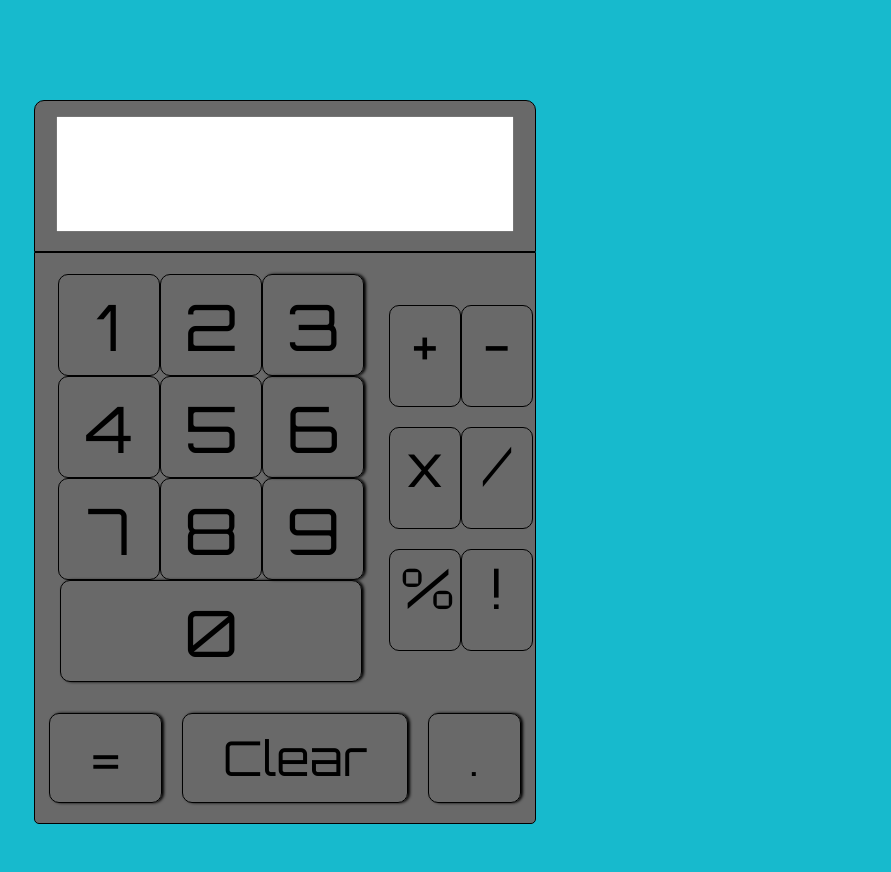
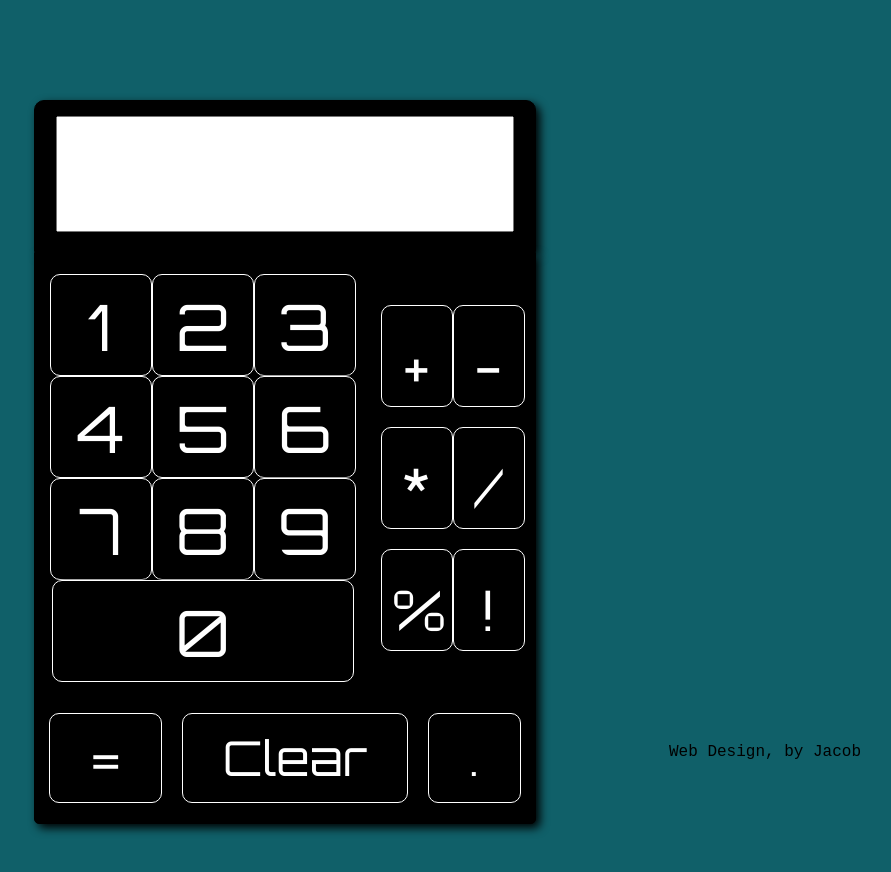
Before and after one commit to solidstatejake/Calculator, a plain HTML site: page index.html in a window 1280 px wide. Shown: the whole page, without its empty margins (355-1246 px from the left). Drawn offline with Linux system fonts and the light colour scheme.

Commit message:
Finish project.

```diff
--- a/calculator.js
+++ b/calculator.js
@@ -1,5 +1,24 @@
 const body = document.querySelector("#calculator-body-container"), numbers_container = document.querySelector("#numbers-container"), operators_container = document.querySelector("#operators-container"),
-equal_clear_decimalpoint = document.querySelector("#equal-clear-container");
+equal_clear_decimalpoint = document.querySelector("#equal-clear-container"),
+calculator_screen = document.querySelector(".screen");
+
+function clearScreen(){
+  calculator_screen.value = "";
+}
+
+function evaluateScreen(){
+  calculator_screen.value = eval(calculator_screen.value);
+}
+
+function factorial(argument){
+  let factorial = 1, count = 0;
+
+  for(let i = 0; i < argument; i++){
+    factorial *= argument - i;
+    console.log(factorial, argument);
+  }
+  return factorial;
+}
 
 // Create number buttons
 for(let i = 1; i <= 10; i++){
@@ -14,6 +33,10 @@ for(let i = 1; i <= 10; i++){
   i === 10 ?  //If 10, replace with 0 and make button larger.
     (button.style.width = "300px", number.textContent = "0") : button.style.width = "100px";
 
+  button.addEventListener("click", ()=>{
+    console.log(number.textContent);
+    calculator_screen.value += `${number.textContent}`;
+  })
 
   button.appendChild(number);
   numbers_container.appendChild(button);
@@ -35,7 +58,7 @@ for(let i = 0; i < 6; i++){
       operator.textContent = "-";
       break;
     case 2:
-      operator.textContent = "x";
+      operator.textContent = "*";
       break;
     case 3:
       operator.textContent = "/";
@@ -47,6 +70,10 @@ for(let i = 0; i < 6; i++){
       operator.textContent = "!";
       break;
   }
+
+  button.addEventListener("click", ()=>{
+    calculator_screen.value += operator.textContent;
+  })
 
   button.appendChild(operator);
   operators_container.appendChild(button);
@@ -62,14 +89,28 @@ for(let i = 0; i < 3; i++){
   function_name.classList.add("equal-clear-decimalpoint-button-content");
 
   switch(i){
+    //"equals" button
     case 0:
       function_name.textContent = "=";
+      button.addEventListener("click", () => {
+        //Test input for factorial; extract and calc factorial if found; ignore rest
+        /^[0-9]+!$/.test(calculator_screen.value) === true ?
+        calculator_screen.value = factorial(parseInt(calculator_screen.value.match(/^[0-9]+/).join())) : evaluateScreen();
+      });
       break;
+    //clear button
     case 1:
       function_name.textContent = "Clear";
+      button.addEventListener("click", clearScreen);
       break;
+    //decimal point
     case 2:
       function_name.textContent = ".";
+      button.addEventListener("click", ()=>{
+        //test if a decimal point has already been appended to buffer
+        if(/[.]/.test(calculator_screen.value) === false){
+          calculator_screen.value += ".";}
+      });
       break;
   }
 
--- a/index.html
+++ b/index.html
@@ -27,6 +27,8 @@
       <!-- actual buttons -->
     </div>
   </div>
+
+  <footer>Web Design, by Jacob</footer>
   <script src="calculator.js"></script>
 </body>
 </html>
--- a/style.css
+++ b/style.css
@@ -1,46 +1,47 @@
 html body {
-  background-color: rgb(23, 186, 205);
+  background-color: rgb(16, 96, 105);
   box-sizing: border-box;
 
 }
 
-
 #entire-calculator {
   display: flex;
   flex-direction: column;
+
 }
 /* The head of the calculator */
 #calculator-head-container {
-  background-color: rgb(105, 105, 105);
+  background-color: rgb(0, 0, 0);
   width: 500px; height: 150px;
   margin: 0 auto; margin-top: 100px;
   border: 1px solid black;
   border-radius: 10px 10px 0 0;
+  box-shadow: 4px 4px 10px 0 black;
   display: flex;
   justify-content: center;
 }
 
-#calculator-screen-container{
-
-}
 /* target the input (aka screen) */
 #calculator-screen-container input.screen {
   width: 450px; height: 110px;
   margin: 15px auto;
-  font-size: 100px;
+  font-size: 10vw;
   font-family: 'Orbitron', sans-serif;
+  text-shadow: 6px 8px 7px rgba(0,0,0, 0.4);
 }
 
 /* The body */
 #calculator-body-container {
-  background-color: rgb(105, 105, 105);
+  background-color: rgb(0,0,0);
   min-width: 500px; min-height: 570px;
   max-width: 500px; max-height: 570px;
   margin: 0 auto; margin-bottom: 100px;
   border: 1px solid black;
   border-radius: 0 0 5px 5px;
+  box-shadow: 4px 4px 10px 0 black;
   display: flex;
   flex-wrap: wrap; justify-content: space-around;
+  transition: 0.4s;
 }
 
 #calculator-body-container > * {
@@ -50,8 +51,8 @@ html body {
 }
 
 #numbers-container {
-  min-width: 350px; min-height: 450px;
-  max-width: 350px; max-height: 450px;
+  min-width: 330px; min-height: 450px;
+  max-width: 330px; max-height: 450px;
   flex: 1 0 auto;
   display: flex;
   flex: 1 0 auto;
@@ -67,8 +68,9 @@ html body {
   flex-wrap: wrap;
   flex-direction: row;
   justify-content: center; align-content: center;
-  min-width: 146px; min-height: 450px;
-  max-width: 146px; max-height: 450px;
+  vertical-align: middle;
+  min-width: 160px; min-height: 450px;
+  max-width: 160px; max-height: 450px;
 }
 
 
@@ -83,27 +85,35 @@ html body {
   margin-bottom: 10px;
 }
 
+.number-button, .operator-button, .equal-clear-decimalpoint-button{
+  border: 1px solid white;
+  transition: 0.5s;
+}
+.number-button:hover, .operator-button:hover, .equal-clear-decimalpoint-button:hover {
+  background-color: rgb(82, 199, 212);
+  transform: scale(1.1);
+  box-shadow: 3px 3px 5px 0 black;
+}
 
 .number-button {
   height: 100px;
-  border: 1px solid black;
+  border: 1px solid white;
   border-radius: 10px;
 }
+
 
 .operator-button{
   height: 100px; width: 70px;
   margin: 10px 0;
-  border: 1px solid black;
+  border: 1px solid white;
   border-radius: 10px;
 }
 
 .equal-clear-decimalpoint-button{
-  /* width:auto; height: auto; */
-  /* flex: 1 0 auto; */
   padding: 0 20px;
   margin: 0 10px;
   justify-content: center;
-  border: 1px solid black;
+  border: 1px solid white;
   border-radius: 10px;
   box-shadow: 2px 0 3px 0 black;
 }
@@ -114,6 +124,7 @@ html body {
 }
 
 .number-button-content {
+  color: white;
   text-align: center;
   font-family: 'Orbitron', sans-serif;
   font-size: 4em;
@@ -121,9 +132,12 @@ html body {
 }
 
 .operator-button-content{
+  position: relative;
+  top: 50%; transform: translate(0, -50%);
   text-align: center;
   font-family: 'Orbitron', sans-serif;
   font-size: 3.5em;
+  color: white;
   margin: 10px;
 }
 
@@ -131,5 +145,12 @@ html body {
   text-align: center;
   font-family: 'Orbitron', sans-serif;
   font-size: 3em;
+  color: white;
   margin: 20px;
 }
+
+footer {
+  position: absolute;
+  bottom: 5%;right: 5%;
+  font-family: 'Courier New', Courier, monospace;
+}
```
